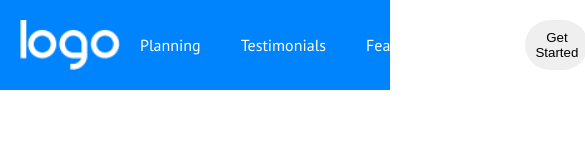
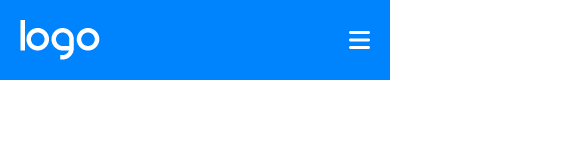
Before and after one commit to MattiaAngelini/htmlcss-responsive-layout, a plain HTML site: page index.html in a window 390 px wide. Shown: the whole page, 585 px wide, since content can reach past the window. Drawn offline with Linux system fonts and the light colour scheme.

Commit message:
Add: media query header - Smartphone

```diff
--- a/index.html
+++ b/index.html
@@ -21,7 +21,9 @@
 
         <figure class="marg_20 flex" id="logo_header">
             <img src="./img/logo.png" alt="">
+
         </figure>
+        <i class="fa-solid fa-bars"></i>
 
         <ul class="flex ">
             <li class="flex align_center marg_20">Planning</li>
@@ -29,7 +31,11 @@
             <li class="flex align_center marg_20">Features</li>
             <li class="flex align_center marg_20">About Us</li>
             <button class="btn_standard border_none"> Get Started </button>
+
         </ul>
+
+
+
 
     </div>
 
--- a/style.css
+++ b/style.css
@@ -77,7 +77,7 @@ body  {
 -------------------*/
 
 .container_big {
-    width: 1200px;
+    width: 80%;
     margin: auto;
 }
 
@@ -93,7 +93,9 @@ header {
     top: 0;
 }
 
-
+.fa-bars::before {
+    display: none !important;
+  }
 
 /*-------------------
         MAIN
@@ -111,10 +113,19 @@ header {
  @media screen and (max-width: 992px){
      .container_big {
        width: 100%;
+       padding-right: 20px;
      }
  }
 
+ @media screen and (max-width: 768px){
+    .container_big ul {
+        display: none;
+    }
 
- @media screen and (max-width: 768px){
-
+ .fa-bars::before {
+     display: flex !important;
+     align-items: center;
+     line-height: 80px;
+     font-size: 24px;
+  }
  }
```
